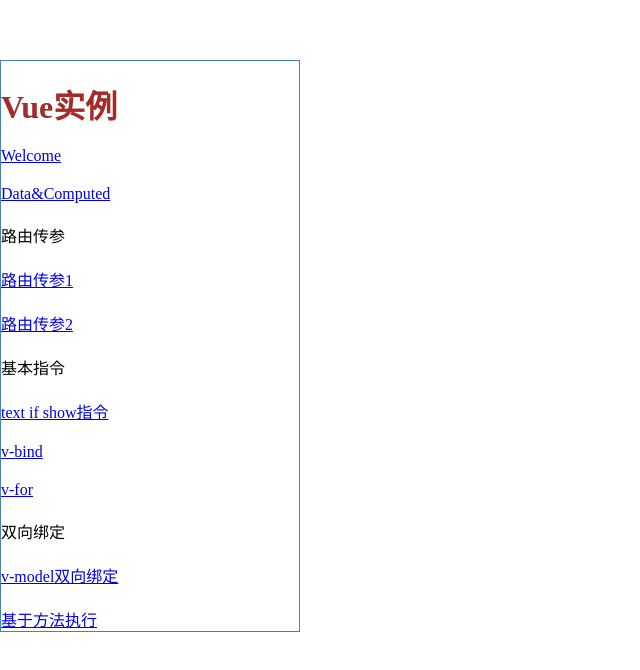
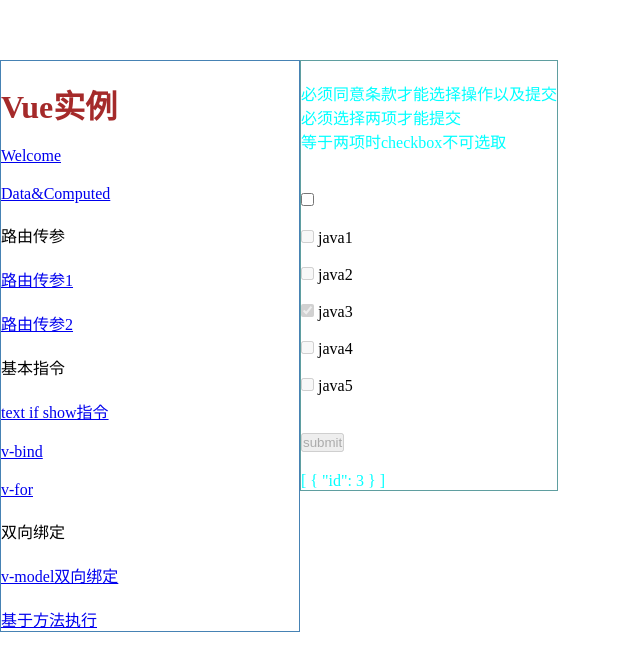
Before and after one commit to carrey493/VueLearning, a Vue app in the folder Bo-vuecurriculum/: page /#/example05/02 in a window 1280 px wide. Shown: the top 670 px of the page, without its empty margins (0-640 px from the left). Built offline with nearby package versions, Linux system fonts and the light colour scheme.

Commit message:
Bo-vuecurriculum V-model+Example

```diff
--- a/Bo-vuecurriculum/src/router/index.js
+++ b/Bo-vuecurriculum/src/router/index.js
@@ -18,7 +18,7 @@
   },
   {
     props: true,
-    name:'Example03',
+    name: 'Example03',
     path: '/example03/students/:sid/homeworks/:hid',
     component: () => import('@/views/example03/Example03.vue'),
   },
@@ -45,9 +45,21 @@
     ],
   },
   {
-    name:'Example05',
+    name: 'Example05',
     path: '/example05',
     component: () => import('../views/example05/Example05.vue'),
+    children: [
+      {
+        path: '/example05/01',
+        name: 'bindings',
+        component: () => import('@/views/example05/Example05-01.vue'),
+      },
+      {
+        path: '/example05/02',
+        name: 'v-model',
+        component: () => import('@/views/example05/Example05-02.vue'),
+      },
+    ],
   },
 ]
 
--- a/Bo-vuecurriculum/src/views/Siderbar.vue
+++ b/Bo-vuecurriculum/src/views/Siderbar.vue
@@ -37,8 +37,10 @@
         <li>双向绑定</li>
         <li>
           <ul>
-            <li><router-link to="/example05">v-model双向绑定</router-link></li>
-            <li><router-link to="">基于方法执行</router-link></li>
+            <li>
+              <router-link to="/example05/01">v-model双向绑定</router-link>
+            </li>
+            <li><router-link to="/example05/02">基于方法执行</router-link></li>
           </ul>
         </li>
       </ul>
--- a/Bo-vuecurriculum/src/views/example05/Example05-01.vue
+++ b/Bo-vuecurriculum/src/views/example05/Example05-01.vue
@@ -1,7 +1,8 @@
 <template>
-  <div>
+  <div v-if="flag">
     <h1>Form Binding</h1>
-    <form action="">uesr
+    <form action="">
+      uesr
       <input type="text" v-model="user.name" />
       <br />
       <label for="">
@@ -15,7 +16,7 @@
       </label>
       <br />
       <select name="" id="" v-model="user.title">
-        <option v-for="(t, index) in titles" :key="index" :value="{id: t.id}">
+        <option v-for="(t, index) in titles" :key="index" :value="{ id: t.id }">
           {{ t.name }}
         </option>
       </select>
@@ -30,7 +31,7 @@
           />
           {{ c.name }}
         </label>
-        <br :key="`br-${index}`">
+        <br :key="`br-${index}`" />
       </template>
       <button @click="submit" type="button">提交</button>
     </form>
@@ -48,6 +49,7 @@
 export default {
   data() {
     return {
+      flag: true,
       user: {
         name: null,
         sex: null,
@@ -67,18 +69,30 @@
       ],
     }
   },
+  watch: {
+    $route: {
+      immediate: true,
+      handler(newV) {
+        if (newV.path !== '/example05/01') {
+          this.flag = false
+        }
+      },
+    },
+  },
   methods: {
     submit() {
-      console.log(this.user);
+      console.log(this.user)
       alert('确定提交吗？')
     },
     fileChange(event) {
-      console.log(event.target.files[0]);
+      console.log(event.target.files[0])
       this.file = event.target.files[0]
     },
   },
 }
 </script>
-
 <style>
+p {
+  font-weight: 500;
+}
 </style>
--- /dev/null
+++ b/Bo-vuecurriculum/src/views/example05/Example05-02.vue
@@ -0,0 +1,86 @@
+<template>
+  <div v-if="flag">
+    <p>
+      必须同意条款才能选择操作以及提交
+      <br />
+      必须选择两项才能提交
+      <br />
+      等于两项时checkbox不可选取
+    </p>
+    <form action="">
+      <label for=""><input type="checkbox" v-model="agree" /></label>
+      <br />
+      <template v-for="(c, index) in courses">
+        <label for="" :key="`l-${index}`">
+          <input
+            ref="checkboxs"
+            type="checkbox"
+            name=""
+            id=""
+            :key="`c-${index}`"
+            v-model="selectedCourses"
+            :value="{ id: c.id }"
+            :disabled="!agree"
+            @change="change"
+          />
+          {{ c.name }}
+          <br :key="`b-${index}`" />
+        </label>
+      </template>
+      <br />
+      <button
+        type="button"
+        :disabled="!agree || !(selectedCourses.length >= amount)"
+      >
+        submit
+      </button>
+    </form>
+    <p>{{ selectedCourses }}</p>
+  </div>
+</template>
+
+<script>
+export default {
+  data() {
+    return {
+      flag: true,
+      courses: [
+        { id: 1, name: 'java1' },
+        { id: 2, name: 'java2' },
+        { id: 3, name: 'java3' },
+        { id: 4, name: 'java4' },
+        { id: 5, name: 'java5' },
+      ],
+      amount: 2,
+      selectedCourses: [{ id: 3 }],
+      agree: false,
+    }
+  },
+  watch: {
+    $route: {
+      immediate: true,
+      handler(newV) {
+        if (newV.path !== '/example05/02') {
+          this.flag = false
+        }
+      },
+    },
+  },
+  methods: {
+    change() {
+      let checkboxDisable = this.selectedCourses.lenth >= this.amount
+      this.$refs.checkboxs
+        .filter((c) => !c.checked)
+        .forEach((c) => {
+          c.disabled = checkboxDisable
+        })
+    },
+  },
+}
+</script>
+
+<style>
+p {
+  color: aqua;
+}
+</style>
--- a/Bo-vuecurriculum/src/views/example05/Example05.vue
+++ b/Bo-vuecurriculum/src/views/example05/Example05.vue
@@ -1,13 +1,15 @@
 <template>
   <div>
     <example-05-01></example-05-01>
+    <example-05-02></example-05-02>
   </div>
 </template>
 
 <script>
 import example0501 from '../example05/Example05-01.vue'
+import example0502 from '../example05/Example05-02.vue'
 export default {
-  components: { example0501 },
+  components: { example0501, example0502 },
 }
 </script>
 
```
